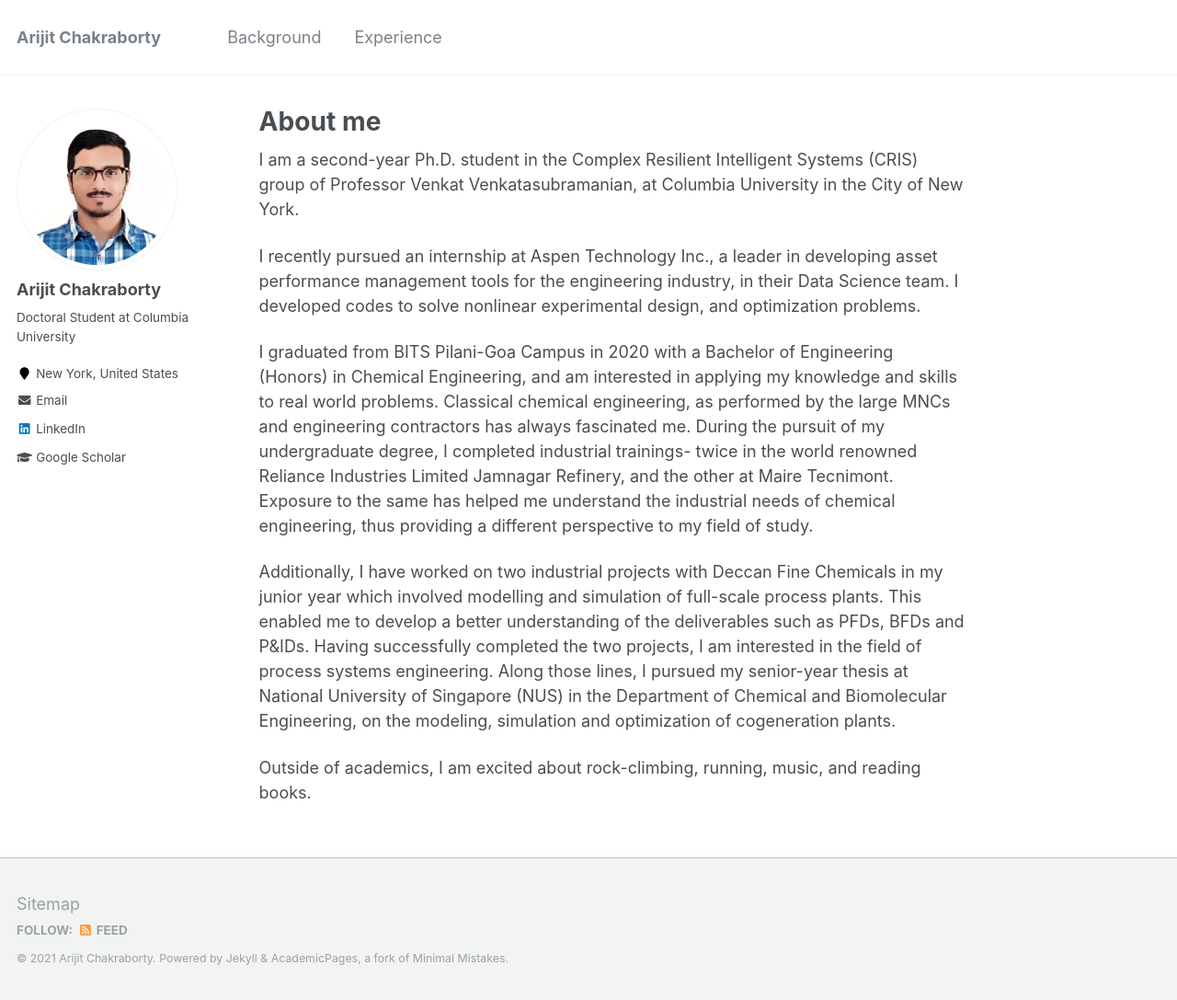
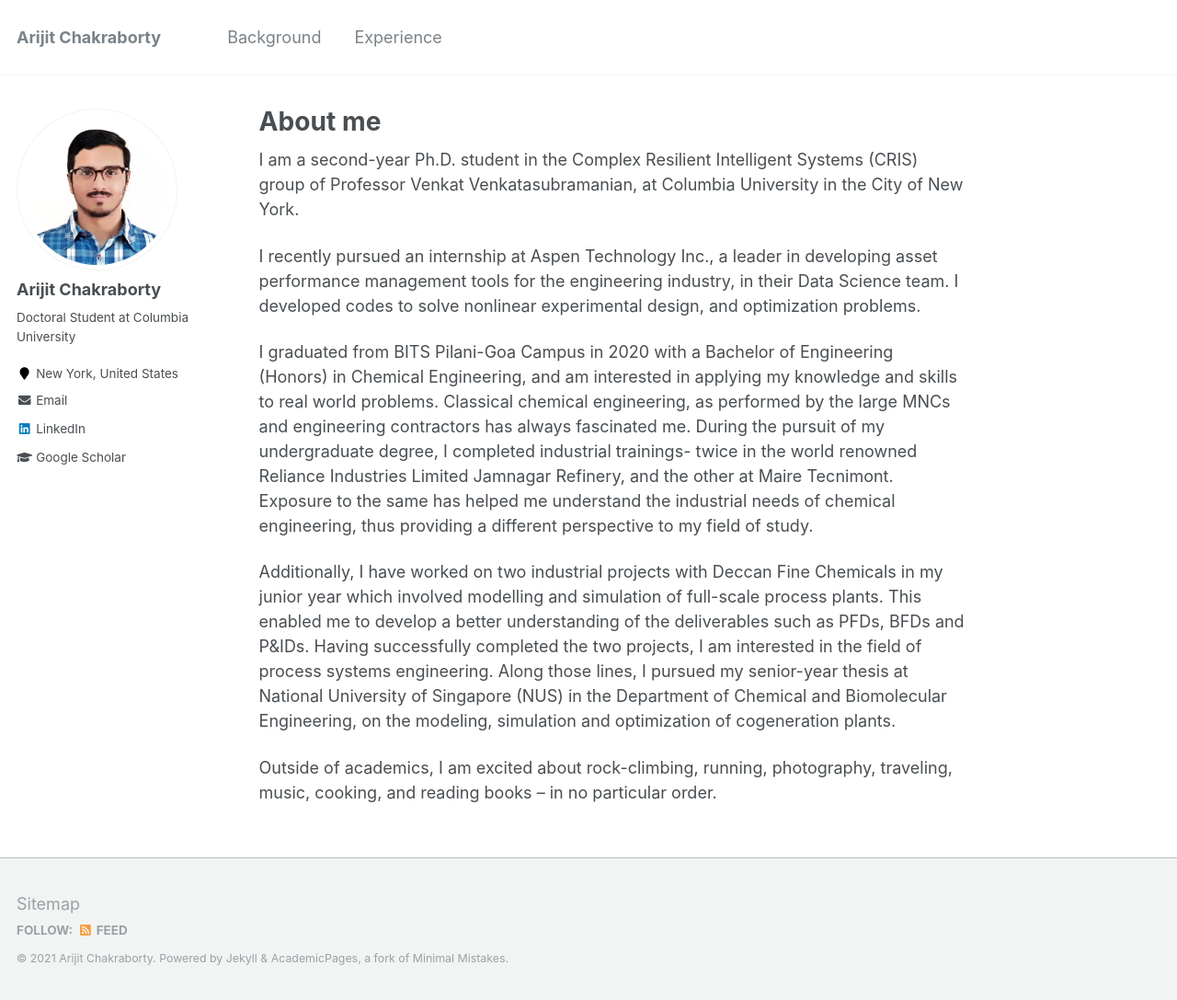
Before and after one commit to arijitc099/arijitc099.github.io, a Jekyll site: the page built from _pages/about.md, in a window 1280 px wide and 1087 px high. Shown: the whole window at 92% size. Built offline with Jekyll 4.4.1, drawn with Linux system fonts in a browser that asks for light colours.

Commit message:
Update about.md

```diff
--- a/_pages/about.md
+++ b/_pages/about.md
@@ -16,4 +16,4 @@ I graduated from BITS Pilani-Goa Campus in 2020 with a Bachelor of Engineering (
 
 Additionally, I have worked on two industrial projects with Deccan Fine Chemicals in my junior year which involved modelling and simulation of full-scale process plants. This enabled me to develop a better understanding of the deliverables such as PFDs, BFDs and P&IDs. Having successfully completed the two projects, I am interested in the field of process systems engineering. Along those lines, I pursued my senior-year thesis at National University of Singapore (NUS) in the Department of Chemical and Biomolecular Engineering, on the modeling, simulation and optimization of cogeneration plants.
 
-Outside of academics, I am excited about rock-climbing, running, music, and reading books.
+Outside of academics, I am excited about rock-climbing, running, photography, traveling, music, cooking, and reading books – in no particular order.
```
